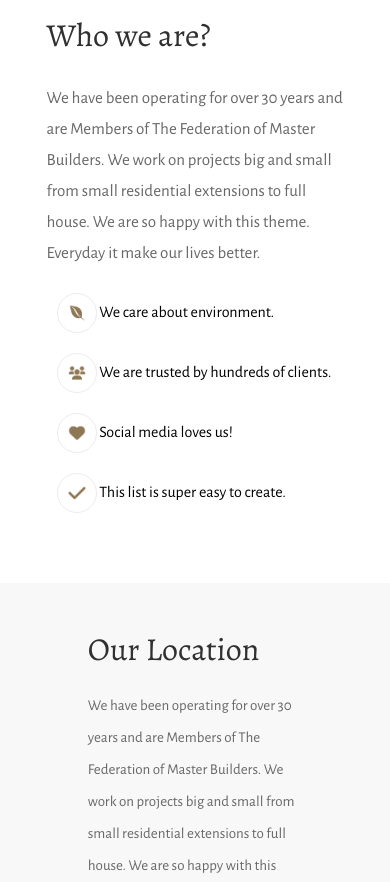
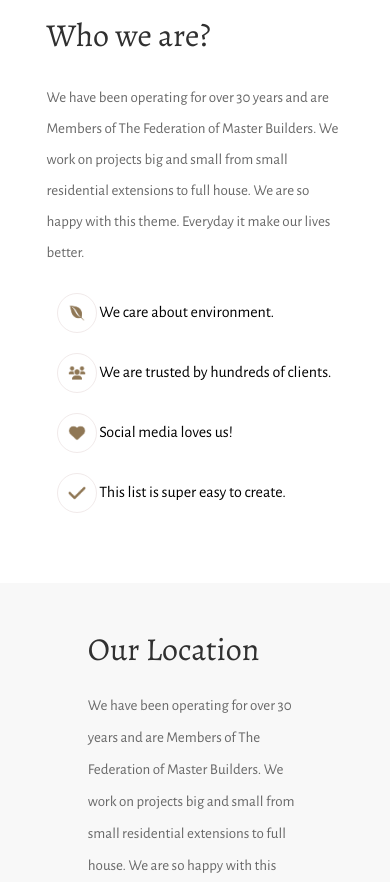
Before and after one commit to Ahm6dalii/Bakery-design, a plain HTML site: page index.html in a window 390 px wide. Shown: the part 1199-2081 px from the top of the page. Drawn offline with nearby package versions, Linux system fonts and the light colour scheme; a script that the page names is missing.

Commit message:
edit why are section font at mobile

```diff
--- a/css/style.css
+++ b/css/style.css
@@ -227,7 +227,10 @@ body{
     .who_Are{
         padding: 70px 30px 50px;
     }
-
+    .who_Are .Who_box p{
+        font-size:15px;
+    }
+}
      @media(max-width:767px){
         .home-text{
             margin: auto;
@@ -252,7 +255,6 @@ body{
             margin-top: 10px;
         }
     }
-}
 
 /* End Who Are */
 
```
